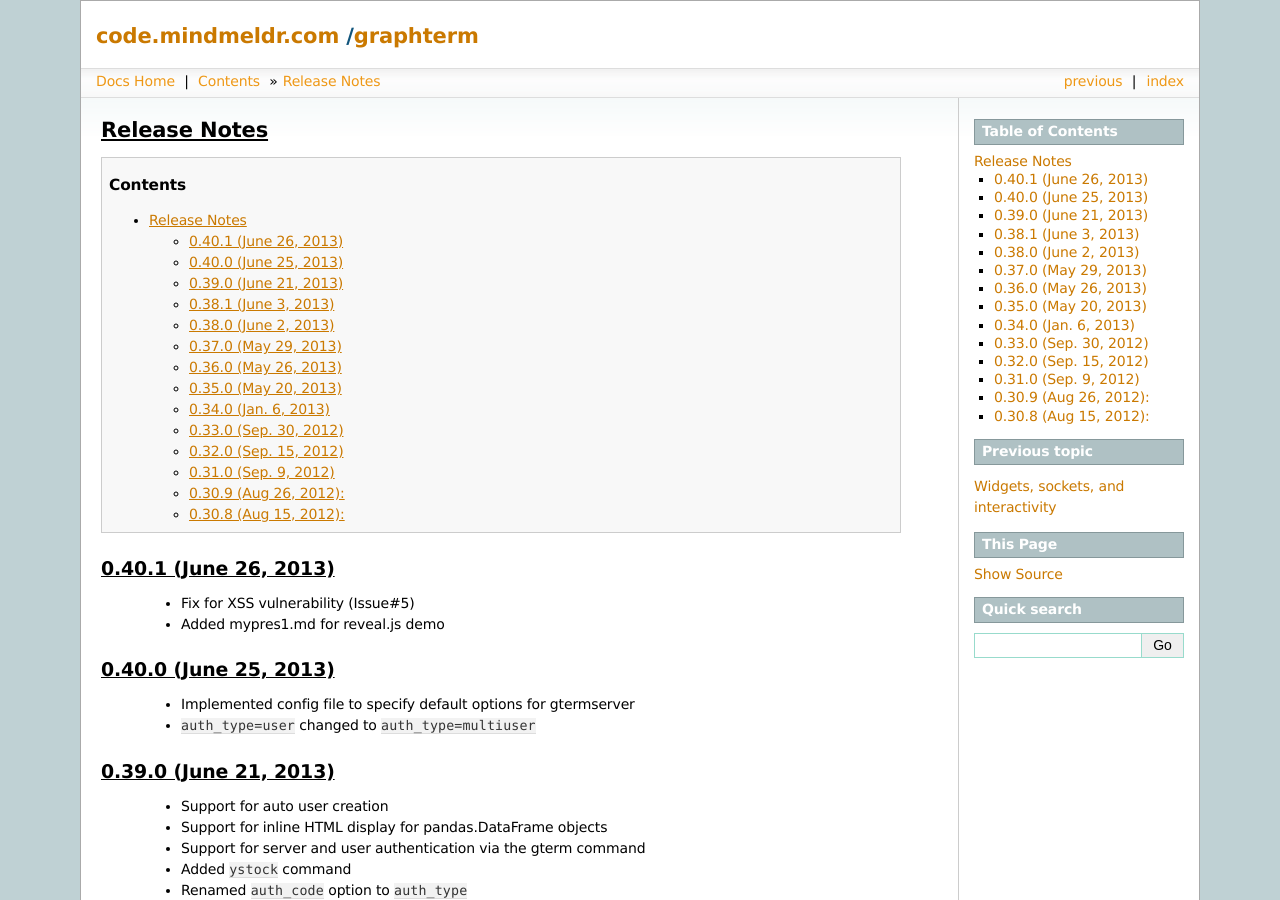
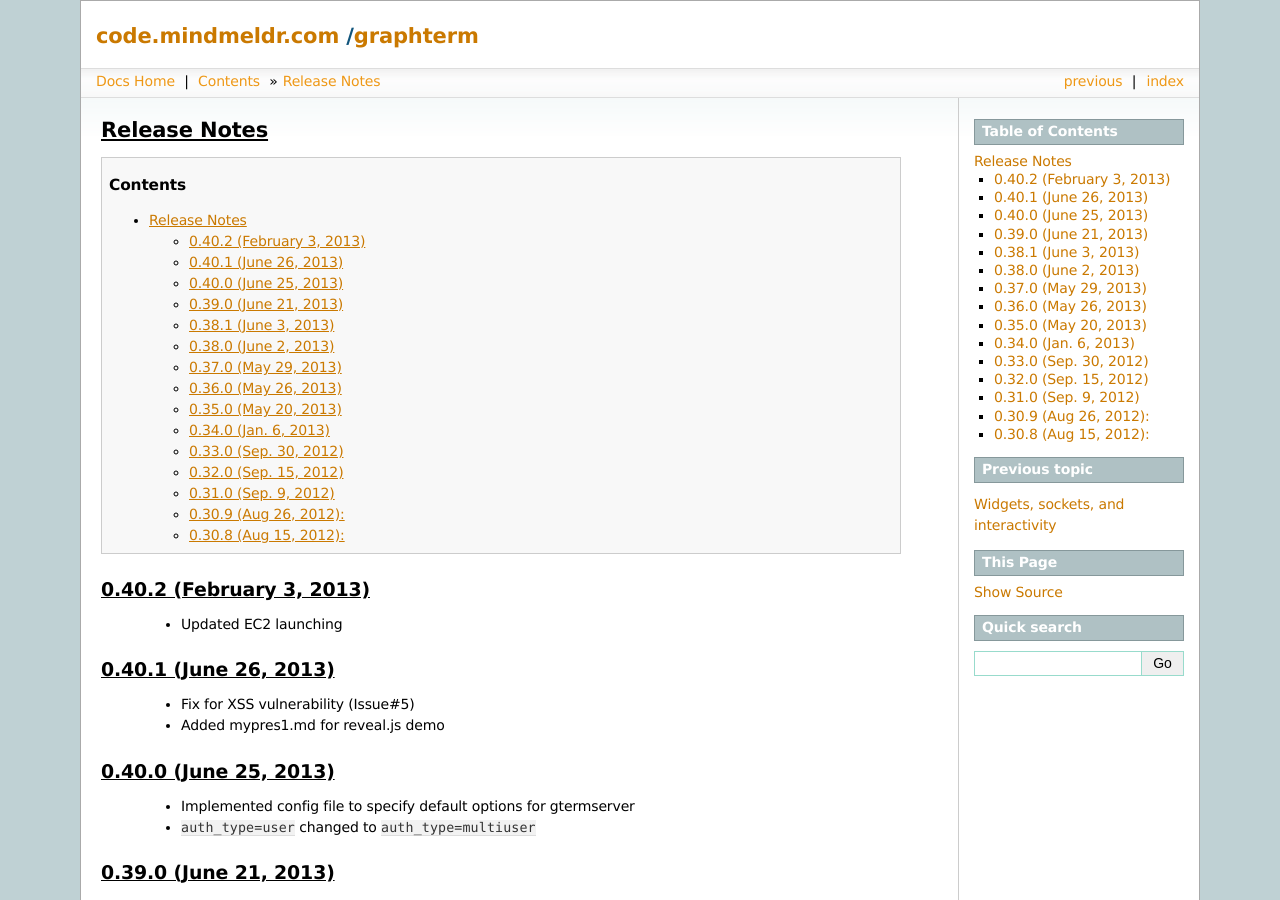
Before and after one commit to mitotic/graphterm, a Sphinx documentation site: the page built from docs/release-notes.rst, in a window 1280 px wide and 900 px high. Built offline with Sphinx 7.4.7, drawn with Linux system fonts in a browser that asks for light colours; the version number could not be read and is left out.

Commit message:
v0.40.2 with updated ec2launch

```diff
--- a/docs/_templates/index.html
+++ b/docs/_templates/index.html
@@ -10,8 +10,8 @@
    <a href="https://groups.google.com/group/graphterm">mailing list</a>
    or follow <a href="https://twitter.com/intent/user?screen_name=graphterm">@graphterm</a>
    on Twitter for updates.</li>
-   <li>The latest version is <a href="http://pypi.python.org/pypi/graphterm">0.40.1</a>
-   released June 26, 2013. See the
+   <li>The latest version is <a href="http://pypi.python.org/pypi/graphterm">0.40.2</a>
+   released Feb 3, 2014. See the
    <a href="release-notes.html">Release Notes</a>
    </li>
 </ol>
--- a/docs/release-notes.rst
+++ b/docs/release-notes.rst
@@ -1,6 +1,12 @@
 Release Notes
 ******************************************************************************************
 .. contents::
+
+
+0.40.2 (February 3, 2013)
+---------------------------------------------------------------------------------
+
+  - Updated EC2 launching
 
 
 0.40.1 (June 26, 2013)
```
Also changed, not shown: 1 other file.
